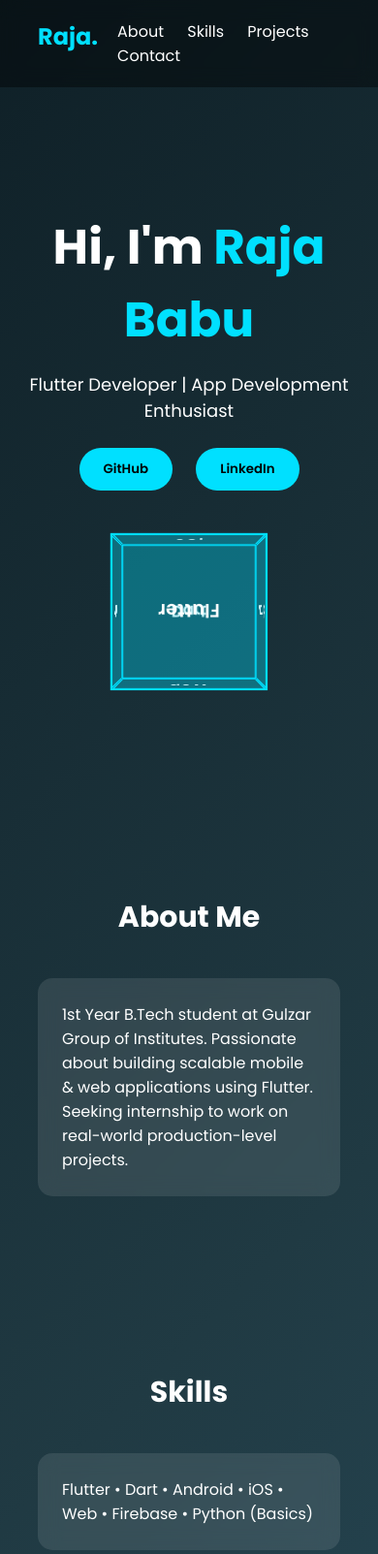
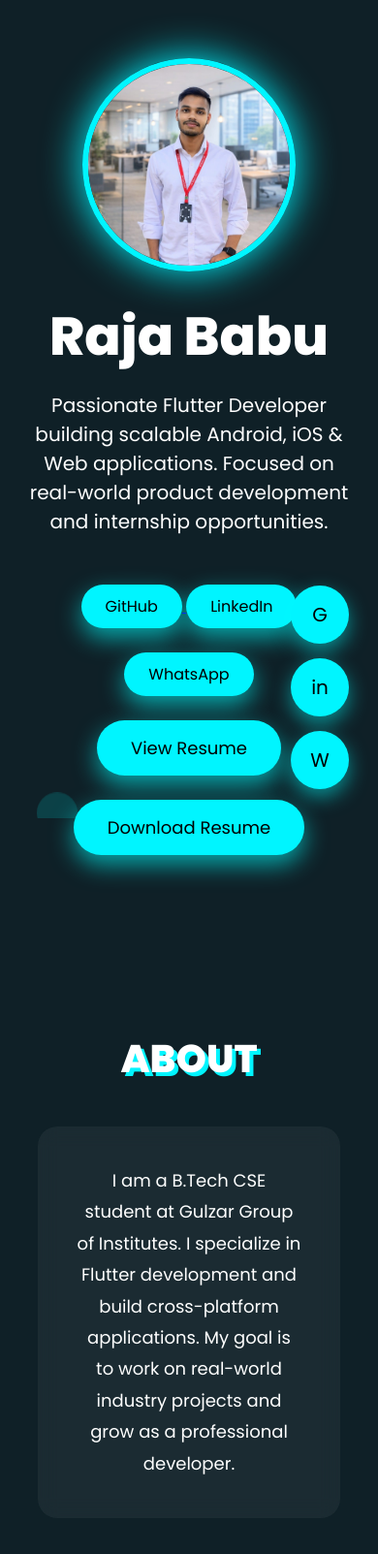
Before and after one commit to RAJA4652/porfolio, a plain HTML site: page index.html in a window 390 px wide. Shown: the top 1603 px of the page at 97% size. Drawn offline with Linux system fonts and the light colour scheme.

Commit message:
Revamp portfolio page with new design and effects
Updated the layout and design of the portfolio page, added water bubble effect, improved hero section, and enhanced the overall styling.

```diff
--- a/index.html
+++ b/index.html
@@ -5,7 +5,7 @@
 <meta name="viewport" content="width=device-width, initial-scale=1.0">
 <title>Raja Babu | Flutter Developer</title>
 
-<link href="https://fonts.googleapis.com/css2?family=Poppins:wght@300;400;600;700&display=swap" rel="stylesheet">
+<link href="https://fonts.googleapis.com/css2?family=Poppins:wght@300;400;600;800&display=swap" rel="stylesheet">
 
 <style>
 *{
@@ -13,232 +13,259 @@
   padding:0;
   box-sizing:border-box;
   font-family:'Poppins',sans-serif;
+  scroll-behavior:smooth;
 }
 
 body{
-    background: linear-gradient(135deg,#0f2027,#203a43,#2c5364);
+  background:#0f2027;
   color:white;
   overflow-x:hidden;
 }
 
-/* NAVBAR */
-nav{
-    display:flex;
-    justify-content:space-between;
-    padding:20px 10%;
+/* ===== WATER BUBBLES ===== */
+.bubbles{
   position:fixed;
   width:100%;
-    background:rgba(0,0,0,0.4);
-    backdrop-filter: blur(10px);
-    z-index:1000;
+  height:100%;
+  z-index:-1;
+  overflow:hidden;
+}
+.bubbles span{
+  position:absolute;
+  bottom:-150px;
+  width:40px;
+  height:40px;
+  background:rgba(0,255,255,0.15);
+  border-radius:50%;
+  animation:rise 20s infinite ease-in;
+}
+@keyframes rise{
+  0%{transform:translateY(0) scale(1);}
+  100%{transform:translateY(-1200px) scale(1.5);}
+}
+.bubbles span:nth-child(1){left:10%;animation-duration:18s;}
+.bubbles span:nth-child(2){left:25%;animation-duration:22s;}
+.bubbles span:nth-child(3){left:40%;animation-duration:20s;}
+.bubbles span:nth-child(4){left:55%;animation-duration:25s;}
+.bubbles span:nth-child(5){left:70%;animation-duration:19s;}
+.bubbles span:nth-child(6){left:85%;animation-duration:23s;}
+
+/* ===== HERO ===== */
+.hero{
+  min-height:100vh;
+  display:flex;
+  flex-direction:column;
+  justify-content:center;
+  align-items:center;
+  text-align:center;
+  padding:60px 20px;
+}
+.hero img{
+  width:220px;
+  height:220px;
+  border-radius:50%;
+  object-fit:cover;
+  border:6px solid #00f5ff;
+  box-shadow:0 0 40px #00f5ff;
+  margin-bottom:25px;
+}
+.hero h1{
+  font-size:55px;
+  font-weight:800;
+}
+.hero p{
+  font-size:20px;
+  margin-top:15px;
+  max-width:900px;
+}
+.resume-btn{
+  margin-top:25px;
+  padding:15px 35px;
+  font-size:18px;
+  border:none;
+  border-radius:50px;
+  cursor:pointer;
+  background:#00f5ff;
+  box-shadow:0 10px 25px rgba(0,255,255,0.6);
+  transition:0.3s;
+}
+.resume-btn:hover{
+  transform:translateY(-6px);
 }
 
-nav h2{
-    color:#00e0ff;
+/* ===== SECTION ===== */
+section{
+  padding:120px 10%;
+  text-align:center;
+}
+.section-title{
+  font-size:40px;
+  font-weight:800;
+  text-shadow:4px 4px 0px #00f5ff;
+  margin-bottom:40px;
+}
+.card{
+  max-width:1000px;
+  margin:auto;
+  background:rgba(255,255,255,0.05);
+  padding:40px;
+  border-radius:20px;
+  backdrop-filter:blur(10px);
+  font-size:18px;
+  line-height:1.8;
 }
 
-nav a{
-    color:white;
-    text-decoration:none;
-    margin-left:20px;
+/* ===== FLOAT BUTTONS ===== */
+.float-buttons{
+  position:fixed;
+  right:30px;
+  bottom:30px;
+  display:flex;
+  flex-direction:column;
+  gap:15px;
+}
+.float-buttons button{
+  width:60px;
+  height:60px;
+  border-radius:50%;
+  border:none;
+  font-size:20px;
+  cursor:pointer;
+  background:#00f5ff;
+  box-shadow:0 8px 20px rgba(0,255,255,0.5);
   transition:0.3s;
 }
-
-nav a:hover{
-    color:#00e0ff;
+.float-buttons button:hover{
+  transform:translateY(-8px);
 }
 
-/* HERO */
-.hero{
-    height:100vh;
-    display:flex;
-    justify-content:center;
-    align-items:center;
-    flex-direction:column;
-    text-align:center;
-    padding-top:80px;
-}
-
-.hero h1{
-    font-size:50px;
-}
-
-.highlight{
-    color:#00e0ff;
-}
-
-.hero p{
-    margin:15px 0;
-    font-size:18px;
-}
-
-.buttons a{
-    text-decoration:none;
-}
-
-.btn{
-    padding:12px 25px;
-    background:#00e0ff;
+input, textarea{
+  padding:12px;
+  border-radius:10px;
   border:none;
-    border-radius:30px;
-    cursor:pointer;
-    font-weight:600;
-    margin:10px;
-}
-
-/* 3D CUBE */
-.cube-container{
-    margin-top:40px;
-    perspective:1000px;
-}
-
-.cube{
-    width:150px;
-    height:150px;
-    position:relative;
-    transform-style:preserve-3d;
-    animation:rotate 10s infinite linear;
-}
-
-.cube div{
-    position:absolute;
-    width:150px;
-    height:150px;
-    background:rgba(0,224,255,0.2);
-    border:2px solid #00e0ff;
-    display:flex;
-    justify-content:center;
-    align-items:center;
-    font-weight:600;
-    font-size:18px;
-}
-
-.front  { transform: translateZ(75px); }
-.back   { transform: rotateY(180deg) translateZ(75px); }
-.right  { transform: rotateY(90deg) translateZ(75px); }
-.left   { transform: rotateY(-90deg) translateZ(75px); }
-.top    { transform: rotateX(90deg) translateZ(75px); }
-.bottom { transform: rotateX(-90deg) translateZ(75px); }
-
-@keyframes rotate{
-    from{ transform: rotateX(0) rotateY(0); }
-    to{ transform: rotateX(360deg) rotateY(360deg); }
-}
-
-/* SECTIONS */
-section{
-    padding:80px 10%;
-}
-
-.section-title{
-    text-align:center;
-    margin-bottom:40px;
-    font-size:30px;
-}
-
-.card{
-    background:rgba(255,255,255,0.1);
-    padding:25px;
-    border-radius:15px;
-    margin:20px 0;
-    backdrop-filter: blur(10px);
-    transition:0.3s;
-}
-
-.card:hover{
-    transform:translateY(-5px);
+  font-size:16px;
+  width:100%;
 }
 
 footer{
+  padding:40px;
   text-align:center;
-    padding:20px;
-    background:rgba(0,0,0,0.3);
+  background:#08141a;
 }
 </style>
 </head>
 
 <body>
 
-<nav>
-    <h2>Raja.</h2>
-    <div>
-        <a href="#about">About</a>
-        <a href="#skills">Skills</a>
-        <a href="#projects">Projects</a>
-        <a href="#contact">Contact</a>
+<div class="bubbles">
+  <span></span><span></span><span></span>
+  <span></span><span></span><span></span>
 </div>
-</nav>
 
+<!-- HERO -->
 <div class="hero">
-    <h1>Hi, I'm <span class="highlight">Raja Babu</span></h1>
-    <p>Flutter Developer | App Development Enthusiast</p>
+  <img src="profile.jpg" alt="Raja Babu">
+  <h1>Raja Babu</h1>
+  <p>
+    Passionate Flutter Developer building scalable Android, iOS & Web applications.
+    Focused on real-world product development and internship opportunities.
+  </p>
 
-    <div class="buttons">
+  <!-- Horizontal Buttons -->
+  <div style="margin-top:25px;">
     <a href="https://github.com/RAJA4652" target="_blank">
-            <button class="btn">GitHub</button>
+      <button class="resume-btn" style="padding:10px 25px;font-size:16px;">GitHub</button>
     </a>
-
     <a href="https://www.linkedin.com/in/raja-babu-kumar-a49858373" target="_blank">
-            <button class="btn">LinkedIn</button>
+      <button class="resume-btn" style="padding:10px 25px;font-size:16px;">LinkedIn</button>
+    </a>
+    <a href="https://wa.me/916355870051" target="_blank">
+      <button class="resume-btn" style="padding:10px 25px;font-size:16px;">WhatsApp</button>
     </a>
   </div>
 
-    <!-- 3D Rotating Cube -->
-    <div class="cube-container">
-        <div class="cube">
-            <div class="front">Flutter</div>
-            <div class="back">Dart</div>
-            <div class="right">Python</div>
-            <div class="left">Android</div>
-            <div class="top">Web</div>
-            <div class="bottom">iOS</div>
-        </div>
-    </div>
+  <a href="Raja_Babu_Styled_Resume.pdf" target="_blank">
+    <button class="resume-btn">View Resume</button>
+  </a>
+
+  <a href="Raja_Babu_Styled_Resume.pdf" download>
+    <button class="resume-btn">Download Resume</button>
+  </a>
 </div>
 
-<section id="about">
-    <h2 class="section-title">About Me</h2>
+<!-- ABOUT -->
+<section>
+  <h2 class="section-title">ABOUT</h2>
   <div class="card">
-        1st Year B.Tech student at Gulzar Group of Institutes.
-        Passionate about building scalable mobile & web applications using Flutter.
-        Seeking internship to work on real-world production-level projects.
+    I am a B.Tech CSE student at Gulzar Group of Institutes.
+    I specialize in Flutter development and build cross-platform applications.
+    My goal is to work on real-world industry projects and grow as a professional developer.
   </div>
 </section>
 
-<section id="skills">
-    <h2 class="section-title">Skills</h2>
+<!-- SKILLS -->
+<section>
+  <h2 class="section-title">SKILLS</h2>
   <div class="card">
-        Flutter • Dart • Android • iOS • Web • Firebase • Python (Basics)
+    Flutter • Dart • Android • iOS • Web Development • Firebase • Python • GitHub
   </div>
 </section>
 
-<section id="projects">
-    <h2 class="section-title">Projects</h2>
-
+<!-- PROJECTS -->
+<section>
+  <h2 class="section-title">PROJECTS</h2>
   <div class="card">
-        <h3>StudyBot</h3>
-        <p>Student skill-learning marketplace platform.</p>
-    </div>
-
-    <div class="card">
-        <h3>Verifact</h3>
-        <p>Verification-based application under development.</p>
-    </div>
-
-</section>
-
-<section id="contact">
-    <h2 class="section-title">Contact</h2>
-    <div class="card">
-        Email: rb3741110@gmail.com <br><br>
-        GitHub: https://github.com/RAJA4652 <br><br>
-        LinkedIn: raja-babu-kumar
+    <b>StudyBot</b> – Student skill learning platform with commission model.<br><br>
+    <b>Verifact</b> – Verification-based application under development.
   </div>
 </section>
 
+<!-- SOFT SKILLS + HOBBIES -->
+<section>
+  <h2 class="section-title">SOFT SKILLS & PERSONAL HOBBIES</h2>
+  <div style="display:flex;flex-wrap:wrap;gap:40px;justify-content:center;">
+    <div class="card" style="flex:1;min-width:300px;">
+      <h3>Soft Skills</h3>
+      Communication Skill<br>
+      Time Management<br>
+      Critical Thinking<br>
+      Problem Solving
+    </div>
+
+    <div class="card" style="flex:1;min-width:300px;">
+      <h3>Personal Hobbies</h3>
+      Photography<br>
+      Playing Cricket<br>
+      Driving<br>
+      Music<br>
+      Spirituality & Realisation
+    </div>
+  </div>
+</section>
+
+<!-- GET IN TOUCH -->
+<section>
+  <h2 class="section-title">GET IN TOUCH</h2>
+  <div class="card" style="max-width:700px;margin:auto;">
+    <h3>Have a question or want to work together?</h3><br>
+
+    <!-- Replace YOUR_FORM_ID -->
+    <form action="https://formspree.io/f/YOUR_FORM_ID" method="POST">
+      <input type="text" name="name" placeholder="Your Name" required><br><br>
+      <input type="email" name="email" placeholder="Your Email" required><br><br>
+      <textarea name="message" rows="5" placeholder="Your Message" required></textarea><br><br>
+      <button type="submit" class="resume-btn">Send Message</button>
+    </form>
+  </div>
+</section>
+
+<!-- FLOAT BUTTONS -->
+<div class="float-buttons">
+  <a href="https://github.com/RAJA4652" target="_blank"><button>G</button></a>
+  <a href="https://www.linkedin.com/in/raja-babu-kumar-a49858373" target="_blank"><button>in</button></a>
+  <a href="https://wa.me/916355870051" target="_blank"><button>W</button></a>
+</div>
+
 <footer>
-    © 2026 Raja Babu | Portfolio
+  © 2026 Raja Babu | Flutter Developer
 </footer>
-
-</body>
-</html>
```
Lines whose indentation alone changed are shown as unchanged.
